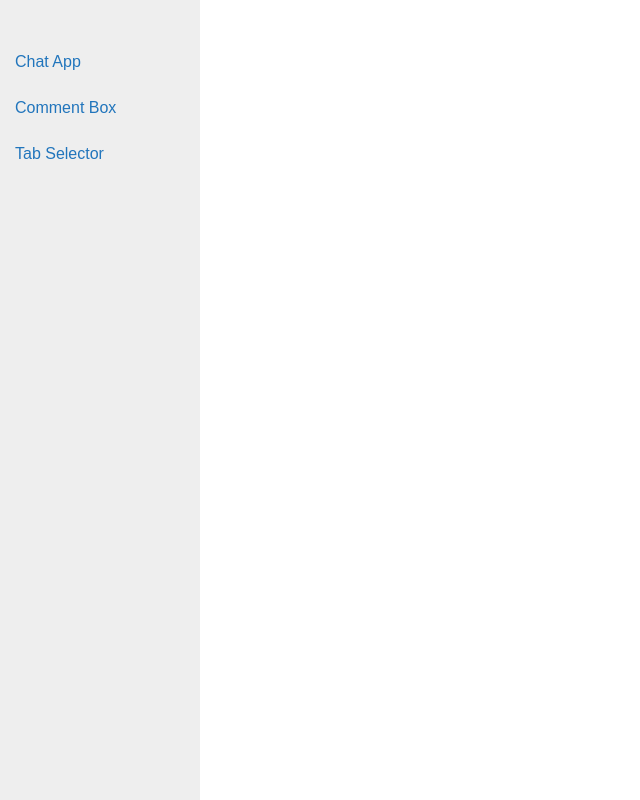
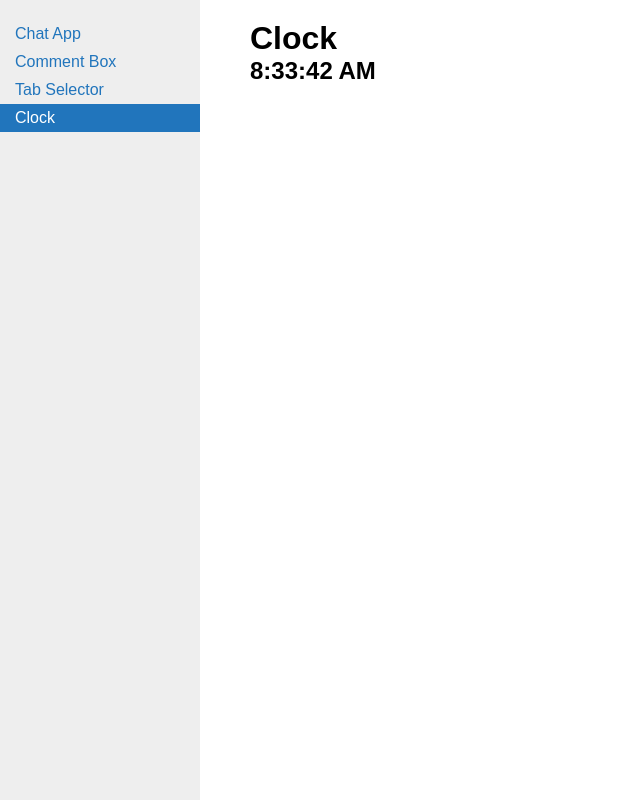
Before and after one commit to SiqiaoLi/small-components, a React (Create React App) app: page /clock in a window 1280 px wide. Shown: the whole page, without its empty margins (0-640 px from the left). Built offline with nearby package versions, Linux system fonts and the light colour scheme.

Commit message:
add clock

```diff
--- a/src/App.js
+++ b/src/App.js
@@ -4,6 +4,7 @@ import ChatApp from "./pages/ChatApp";
 import SideNav from "./components/SideNav";
 import CommentBox from "./pages/CommentBox";
 import TabSelector from "./pages/TabSelector";
+import Clock from "./pages/Clock";
 import React from "react";
 import { BrowserRouter as Router, Switch, Route } from "react-router-dom";
 
@@ -18,6 +19,7 @@ function App() {
           <Route path="/chat" component={ChatApp} />
           <Route path="/comment" component={CommentBox} />
           <Route path="/tab-selector" component={TabSelector} />
+          <Route path="/clock" component={Clock} />
         </Switch>
       </div>
     </Router>
--- a/src/components/GlobalStyles.js
+++ b/src/components/GlobalStyles.js
@@ -3,13 +3,14 @@ import { createGlobalStyle } from "styled-components";
 const GlobalStyles = createGlobalStyle`
   *{
     margin: 0;
-    padding: 7px;
+    padding: 0px;
     box-sizing: border-box;
   }
 
   .App{
     font-family: sans-serif;
     padding-left: 250px;
+    padding-top: 20px;
   }
 
   .menu-list {
@@ -22,8 +23,9 @@ const GlobalStyles = createGlobalStyle`
     background-color: #eee;
     padding: 0;
     margin: 0;
-    padding-top: 30px;
+    padding-top: 20px;
     overflow: auto;
+
     li{
       padding: 5px 15px;
       color: #2175bc;
--- a/src/components/SideNav.js
+++ b/src/components/SideNav.js
@@ -20,6 +20,9 @@ const SideNav = () => {
           Tab Selector
         </li>
       </Link>
+      <Link to="/clock">
+        <li className={`${pathname === "/clock" ? "is-active" : ""}`}>Clock</li>
+      </Link>
     </ul>
   );
 };
--- /dev/null
+++ b/src/pages/Clock.js
@@ -0,0 +1,28 @@
+import { useState, useEffect } from "react";
+
+const Clock = () => {
+  const [date, setDate] = useState(new Date());
+
+  //Replaces componentDidMount and componentWillUnmount
+  useEffect(() => {
+    var timerID = setInterval(() => {
+      tick();
+    }, 1000);
+    return () => {
+      clearInterval(timerID);
+    };
+  });
+
+  const tick = () => {
+    setDate(new Date());
+  };
+
+  return (
+    <div>
+      <h1>Clock</h1>
+      <h2>{date.toLocaleTimeString()}</h2>
+    </div>
+  );
+};
+
+export default Clock;
```
